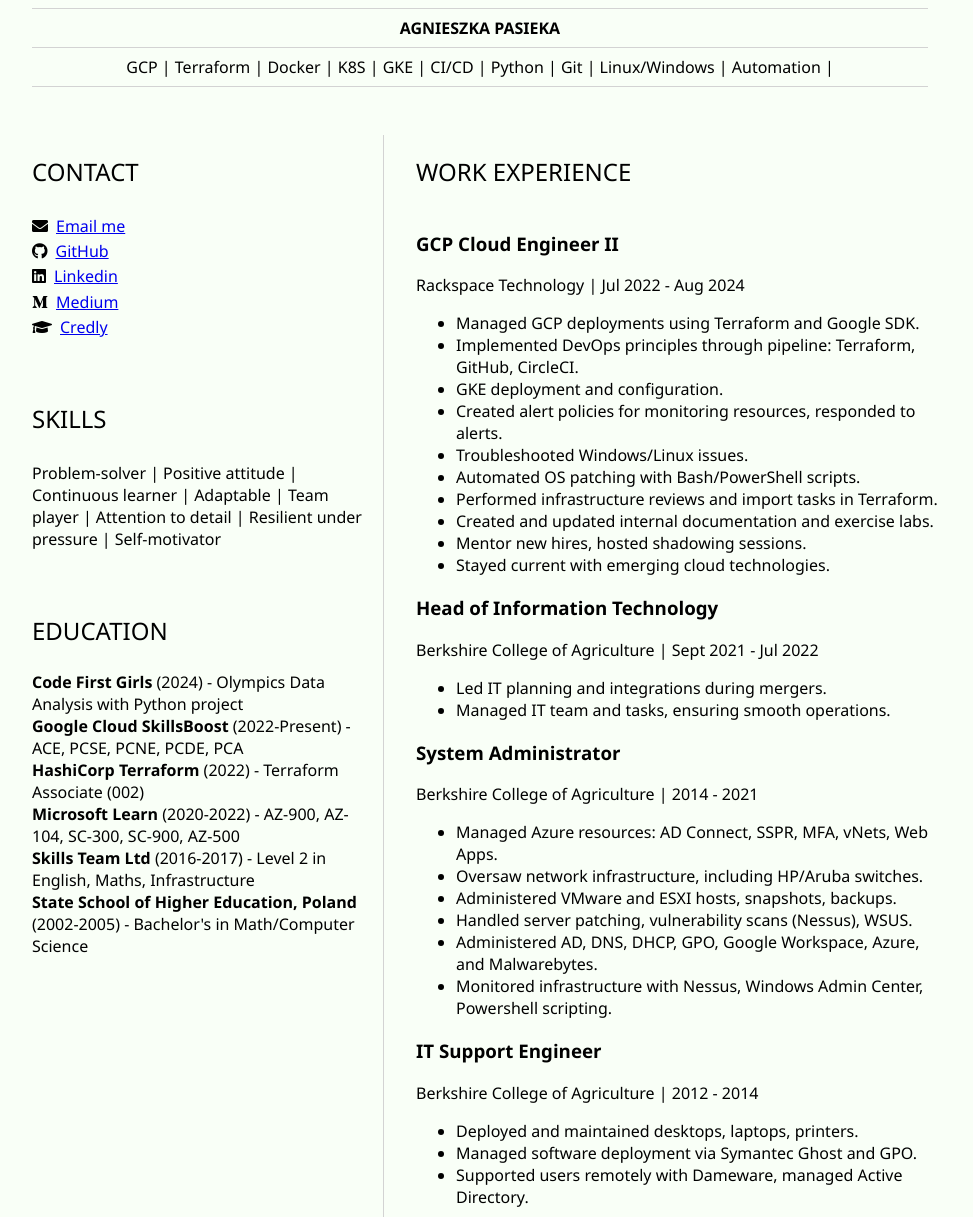
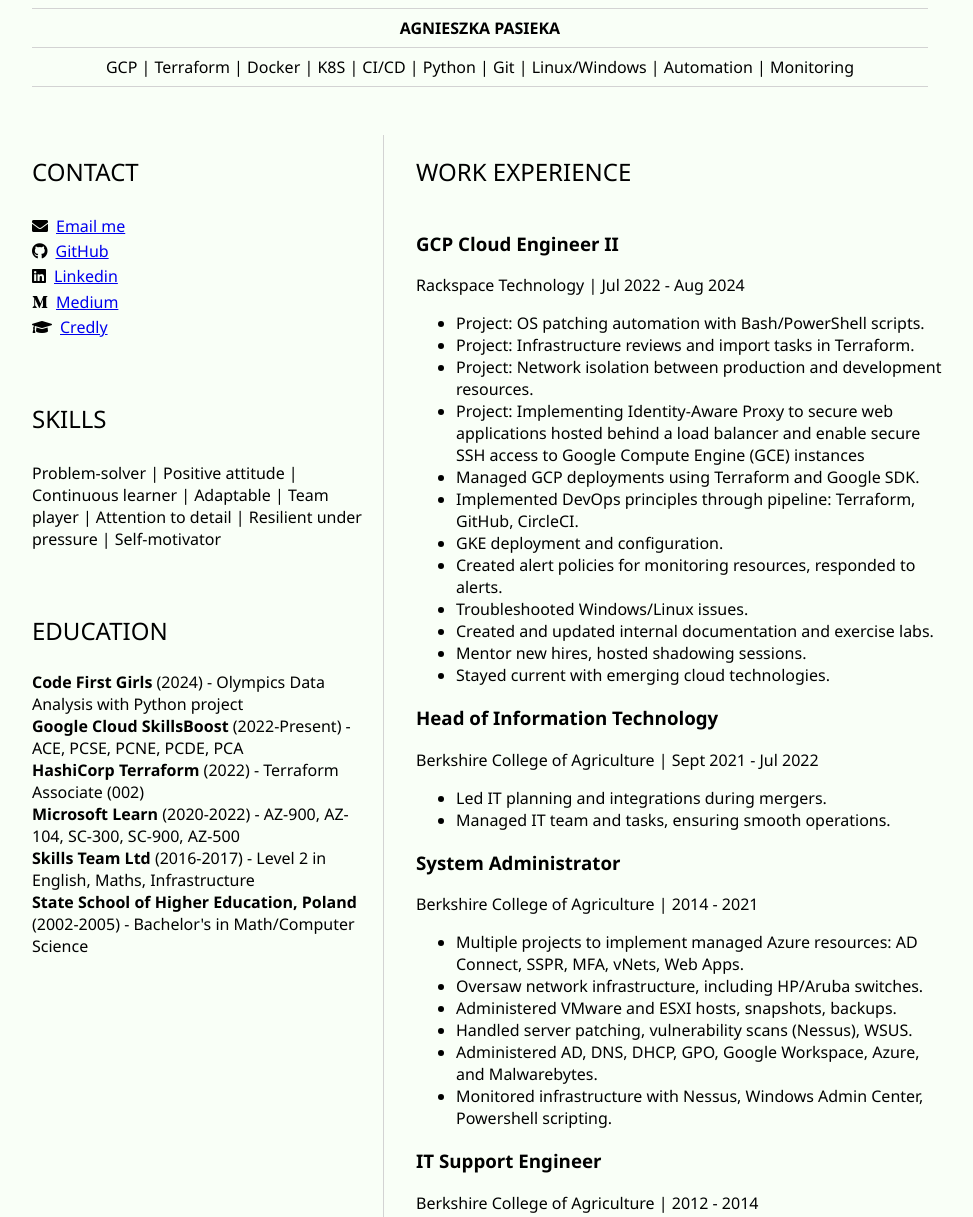
Before and after one commit to agapasieka/resume, a plain HTML site: page index.html in a window 1280 px wide. Shown: the top 1217 px of the page, without its empty margins (160-1133 px from the left). Drawn offline with Linux system fonts and the light colour scheme.

Commit message:
Update workflow (#11)
* adding workflow

* add sleep 20

* add projects

```diff
--- a/index.html
+++ b/index.html
@@ -8,7 +8,7 @@
 		<header id="header">
 			<hr><b>AGNIESZKA PASIEKA</b></hr>
 			<hr>
-			GCP | Terraform | Docker | K8S | GKE | CI/CD | Python | Git | Linux/Windows | Automation |
+			GCP | Terraform | Docker | K8S | CI/CD | Python | Git | Linux/Windows | Automation | Monitoring
 			<hr>
 		</header>
 		<main>
@@ -41,13 +41,15 @@
 					<h3>GCP Cloud Engineer II</h3>
 					<p>Rackspace Technology | Jul 2022 - Aug 2024</p>
 					<ul>
+						<li>Project: OS patching automation with Bash/PowerShell scripts.</li>
+						<li>Project: Infrastructure reviews and import tasks in Terraform.</li>
+						<li>Project: Network isolation between production and development resources.</li>
+						<li>Project: Implementing Identity-Aware Proxy to secure web applications hosted behind a load balancer and enable secure SSH access to Google Compute Engine (GCE) instances</li>
 						<li>Managed GCP deployments using Terraform and Google SDK.</li>
 						<li>Implemented DevOps principles through pipeline: Terraform, GitHub, CircleCI.</li>
 						<li>GKE deployment and configuration.</li>
 						<li>Created alert policies for monitoring resources, responded to alerts.</li>
 						<li>Troubleshooted Windows/Linux issues.</li>
-						<li>Automated OS patching with Bash/PowerShell scripts.</li>
-						<li>Performed infrastructure reviews and import tasks in Terraform.</li>
 						<li>Created and updated internal documentation and exercise labs.</li>
 						<li>Mentor new hires, hosted shadowing sessions.</li>
 						<li>Stayed current with emerging cloud technologies.</li>
@@ -63,7 +65,7 @@
 					<h3>System Administrator</h3>
 					<p>Berkshire College of Agriculture | 2014 - 2021</p>
 					<ul>
-						<li>Managed Azure resources: AD Connect, SSPR, MFA, vNets, Web Apps.</li>
+						<li>Multiple projects to implement managed Azure resources: AD Connect, SSPR, MFA, vNets, Web Apps.</li>
 						<li>Oversaw network infrastructure, including HP/Aruba switches.</li>
 						<li>Administered VMware and ESXI hosts, snapshots, backups.</li>
 						<li>Handled server patching, vulnerability scans (Nessus), WSUS.</li>
```
